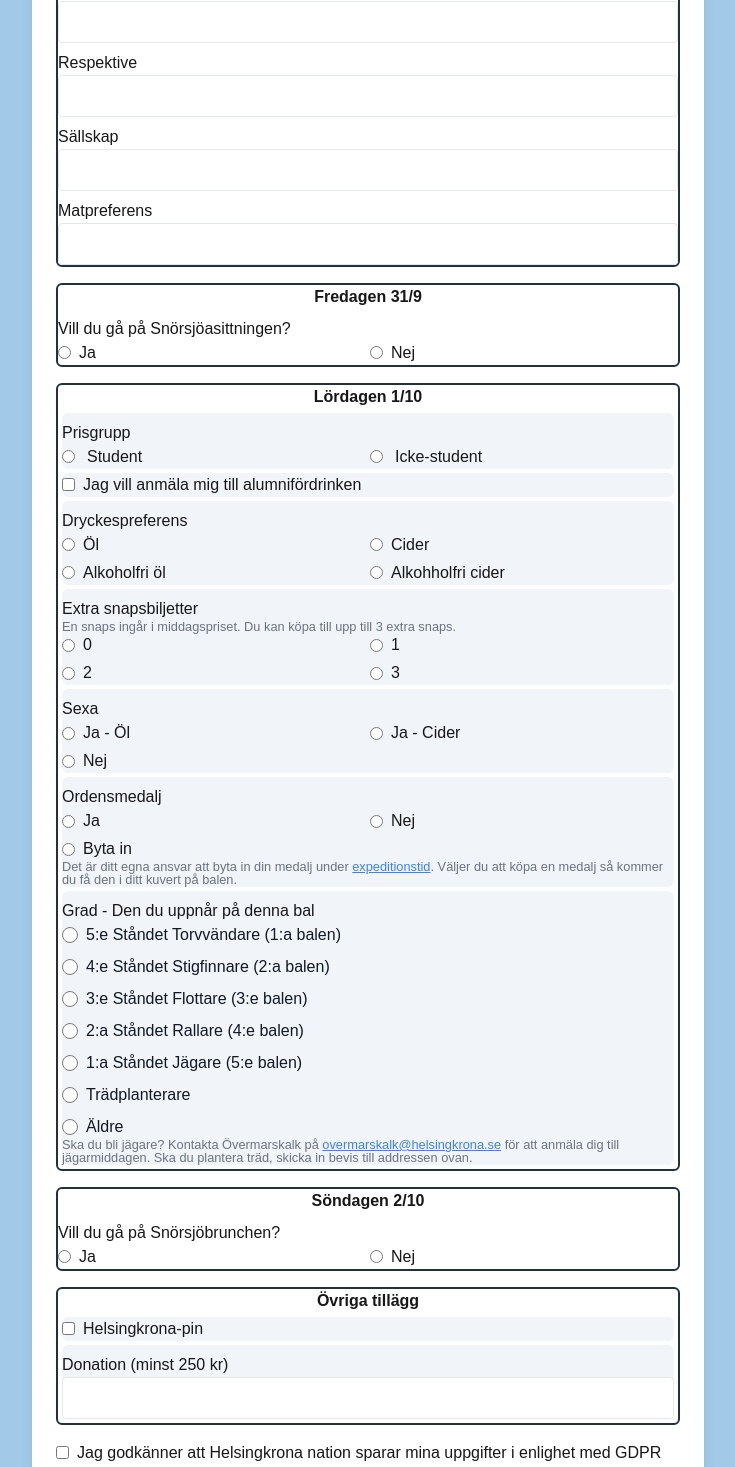
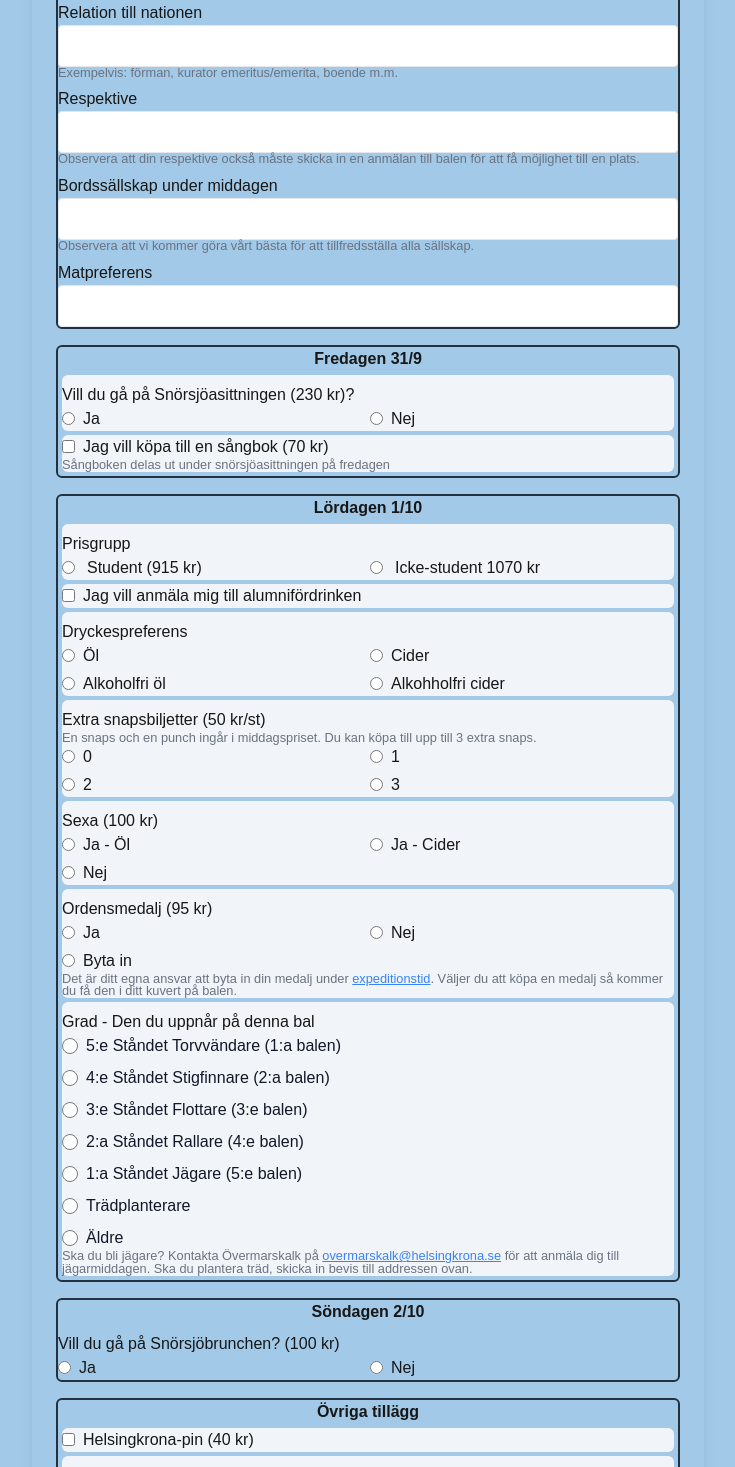
Before and after one commit to helsingkrona/HB-balhemsida, a Next.js app: page /anmodan in a window 1280 px wide. Shown: the part 635-2102 px from the top of the page, without its empty margins (272-1007 px from the left). Built offline with nearby package versions, Linux system fonts and the light colour scheme.

Commit message:
removed animations and uppdated the form

```diff
--- a/app/anmodan/page.tsx
+++ b/app/anmodan/page.tsx
@@ -2,13 +2,11 @@
 
 import { useForm } from "react-hook-form";
 import { useState } from "react";
-import BookOpeningOverlay from "@/components/BookOpeningOverlay";
+
 
 import { SignUpFormData } from "@/google_sheets/helper";
 
 export default function SignupPage() {
-
-  const [animationComplete, setAnimationComplete] = useState(false);
 
   const {
     register,
@@ -38,13 +36,9 @@ export default function SignupPage() {
 
   return (
     <main>
-
-
-      {/* Show animation only if not completed */}
-      {/* {!animationComplete && <BookOpeningOverlay onAnimationComplete={() => setAnimationComplete(true)} />} */}
-
-      <div className="max-w-2xl mx-auto p-6 bg-white shadow-lg rounded-lg">
-        <h1 className="text-2xl font-bold mb-4">Anmälan till Snörsjöaorden</h1>
+      <div className="p-2"></div>
+      <div className="max-w-2xl mx-auto p-6 bg-darkerGreen shadow-lg rounded-lg">
+        <h1 className="text-4xl font-bold text-textGreen text-center mb-4">Anmodan Snörsjöaorden</h1>
 
         <form onSubmit={handleSubmit(onSubmit)} className="space-y-4">
           {/* Personuppgifter och annat */}
@@ -121,19 +115,24 @@ export default function SignupPage() {
             {/* Relation till nationen */}
             <div>
               <label className="form-label">Relation till nationen</label>
-              <input {...register("relationship_to_nation")} className="border p-2 w-full rounded" />
+              <input {...register("relationship_to_nation", { required: "Relation till nationen är obligatoriskt" })}
+              className="border p-2 w-full rounded" />
+              <small className="form-answer-tip">Exempelvis: förman, kurator emeritus/emerita, boende m.m.</small>
+              {errors.relationship_to_nation && <p className="text-red-500">{errors.relationship_to_nation.message}</p>}
             </div>
 
             {/* Respektive */}
             <div>
               <label className="form-label">Respektive</label>
               <input {...register("companion")} className="border p-2 w-full rounded" />
+              <small className="form-answer-tip">Observera att din respektive också måste skicka in en anmälan till balen för att få möjlighet till en plats.</small>
             </div>
 
             {/* Sällskap */}
             <div>
-              <label className="form-label">Sällskap</label>
+              <label className="form-label">Bordssällskap under middagen</label>
               <input {...register("group")} className="border p-2 w-full rounded" />
+              <small className="form-answer-tip">Observera att vi kommer göra vårt bästa för att tillfredsställa alla sällskap.</small>
             </div>
 
             {/* Matpreferenser */}
@@ -145,7 +144,8 @@ export default function SignupPage() {
           {/* Anmälan till fredagssittningen */}
           <div className="form-group">
             <label className="form-section">Fredagen 31/9</label>
-            <label className="form-label">Vill du gå på Snörsjöasittningen?</label>
+            <div className="form-question">
+            <label className="form-label">Vill du gå på Snörsjöasittningen (230 kr)?</label>
             <div className="form-answer-box">
               <label className="form-answer-alternative">
                 <input type="radio" {...register("friday_dinner")} value="Ja" />
@@ -156,6 +156,14 @@ export default function SignupPage() {
                 <span>Nej</span>
               </label>
             </div>
+            </div>
+            <div className="form-question">
+              <label className="form-answer-alternative">
+                <input type="checkbox" {...register("nation_songbook")} />
+                <span>Jag vill köpa till en sångbok (70 kr)</span>
+              </label>
+              <small className="form-answer-tip">Sångboken delas ut under snörsjöasittningen på fredagen</small>
+            </div>
           </div>
           {/* Anmälan till balen */}
           <div className=" border-primaryBlue border-2 rounded-md">
@@ -165,11 +173,11 @@ export default function SignupPage() {
               <div className="form-answer-box">
                 <label className="flex items-center gap-1 space-x-2">
                   <input type="radio" {...register("saturday_dinner", { required: "Välj ett alternativ" })} value="Student" />
-                  <span>Student</span>
+                  <span>Student (915 kr)</span>
                 </label>
                 <label className="flex items-center gap-1 space-x-2">
                   <input type="radio" {...register("saturday_dinner", { required: "Välj ett alternativ" })} value="Icke-student" />
-                  <span>Icke-student</span>
+                  <span>Icke-student 1070 kr</span>
                 </label>
                 {errors.saturday_dinner && <p className="text-red-500">{errors.saturday_dinner.message}</p>}
               </div>
@@ -208,8 +216,8 @@ export default function SignupPage() {
             </div>
             {/* Extra snapsbiljetter */}
             <div className="form-question">
-              <label className="form-label">Extra snapsbiljetter</label>
-              <small className="form-answer-tip">En snaps ingår i middagspriset. Du kan köpa till upp till 3 extra snaps.</small>
+              <label className="form-label">Extra snapsbiljetter (50 kr/st)</label>
+              <small className="form-answer-tip">En snaps och en punch ingår i middagspriset. Du kan köpa till upp till 3 extra snaps.</small>
               <div className="form-answer-box">
                 <label className="form-answer-alternative">
                   <input type="radio" {...register("extra_snaps_tickets", { required: "Välj ett alternativ" })} value="0" />
@@ -232,7 +240,7 @@ export default function SignupPage() {
             </div>
 
             <div className="form-question">
-              <label className="form-label">Sexa</label>
+              <label className="form-label">Sexa (100 kr)</label>
               <div className="form-answer-box">
                 <label className="form-answer-alternative">
                   <input type="radio" {...register("sexa")} value="Öl" />
@@ -249,7 +257,7 @@ export default function SignupPage() {
               </div>
             </div>
             <div className="form-question">
-              <label className="form-label">Ordensmedalj</label>
+              <label className="form-label">Ordensmedalj (95 kr) </label>
               <div className="form-answer-box">
                 <label className="form-answer-alternative">
                   <input type="radio" {...register("medal", { required: "Välj ett alternativ" })} value="ja" />
@@ -320,14 +328,14 @@ export default function SignupPage() {
           {/* Anmälan till söndagsbrunchen */}
           <div className="form-group">
             <label className="form-section">Söndagen 2/10</label>
-            <label className="form-label">Vill du gå på Snörsjöbrunchen?</label>
+            <label className="form-label">Vill du gå på Snörsjöbrunchen? (100 kr)</label>
             <div className="form-answer-box">
               <label className="form-answer-alternative">
-                <input type="radio" {...register("brunch")} value="true" />
+                <input type="radio" {...register("brunch")} value="Ja" />
                 <span>Ja</span>
               </label>
               <label className="form-answer-alternative">
-                <input type="radio" {...register("brunch")} value="false" />
+                <input type="radio" {...register("brunch")} value="Nej" />
                 <span>Nej</span>
               </label>
             </div>
@@ -340,7 +348,7 @@ export default function SignupPage() {
             <div className="form-question">
               <label className="form-answer-alternative">
                 <input type="checkbox" {...register("nation_pin")} />
-                <span>Helsingkrona-pin</span>
+                <span>Helsingkrona-pin (40 kr)</span>
               </label>
             </div>
             <div className="form-question">
@@ -374,7 +382,7 @@ export default function SignupPage() {
           </div>
 
           {/* Submit */}
-          <button type="submit" className="bg-blue-500 text-white py-2 px-4 rounded hover:bg-blue-600">
+          <button type="submit" className="bg-primaryBlue text-white py-2 px-4 rounded hover:bg-blue-600">
             Skicka anmälan
           </button>
         </form >
```
